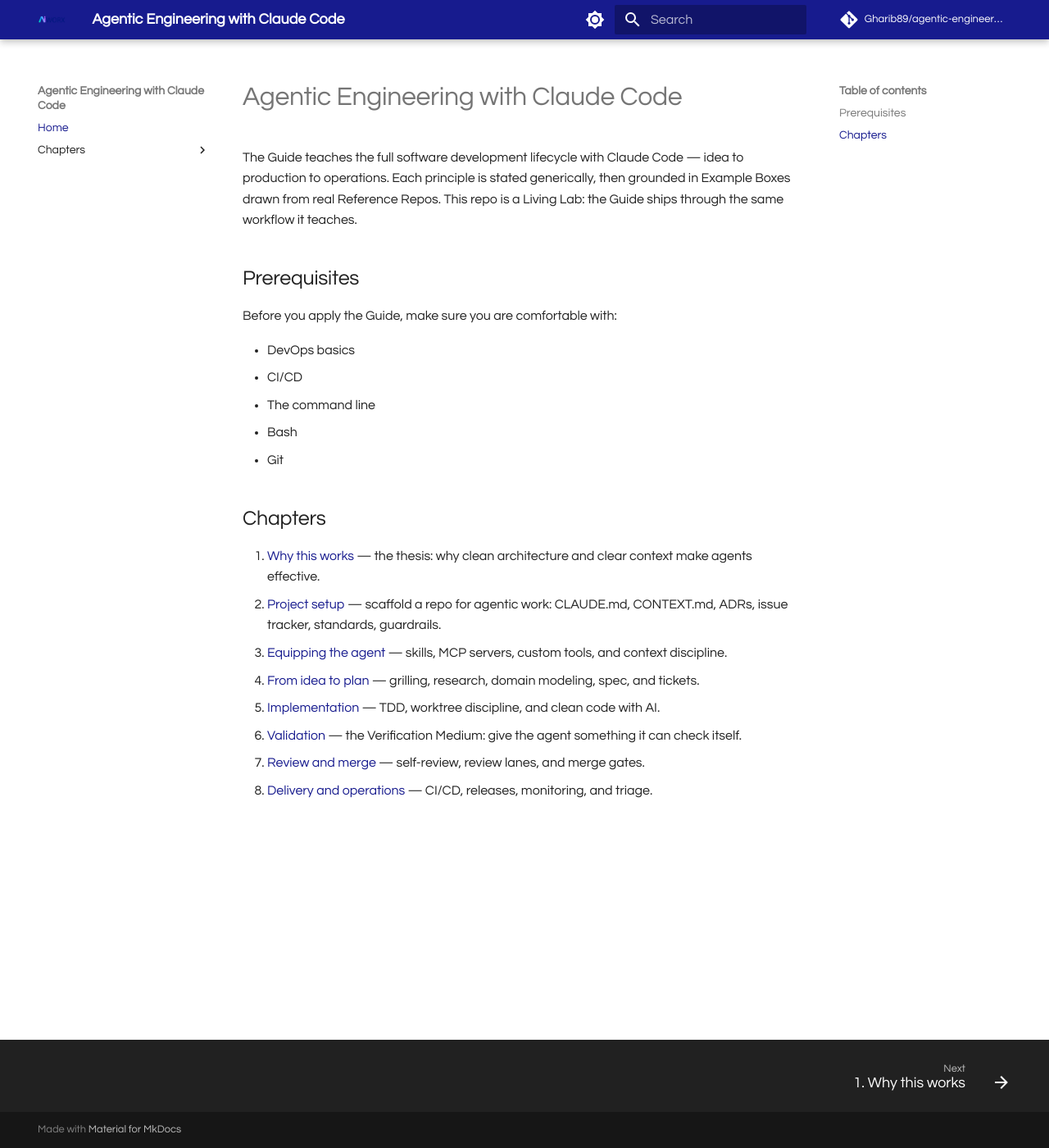
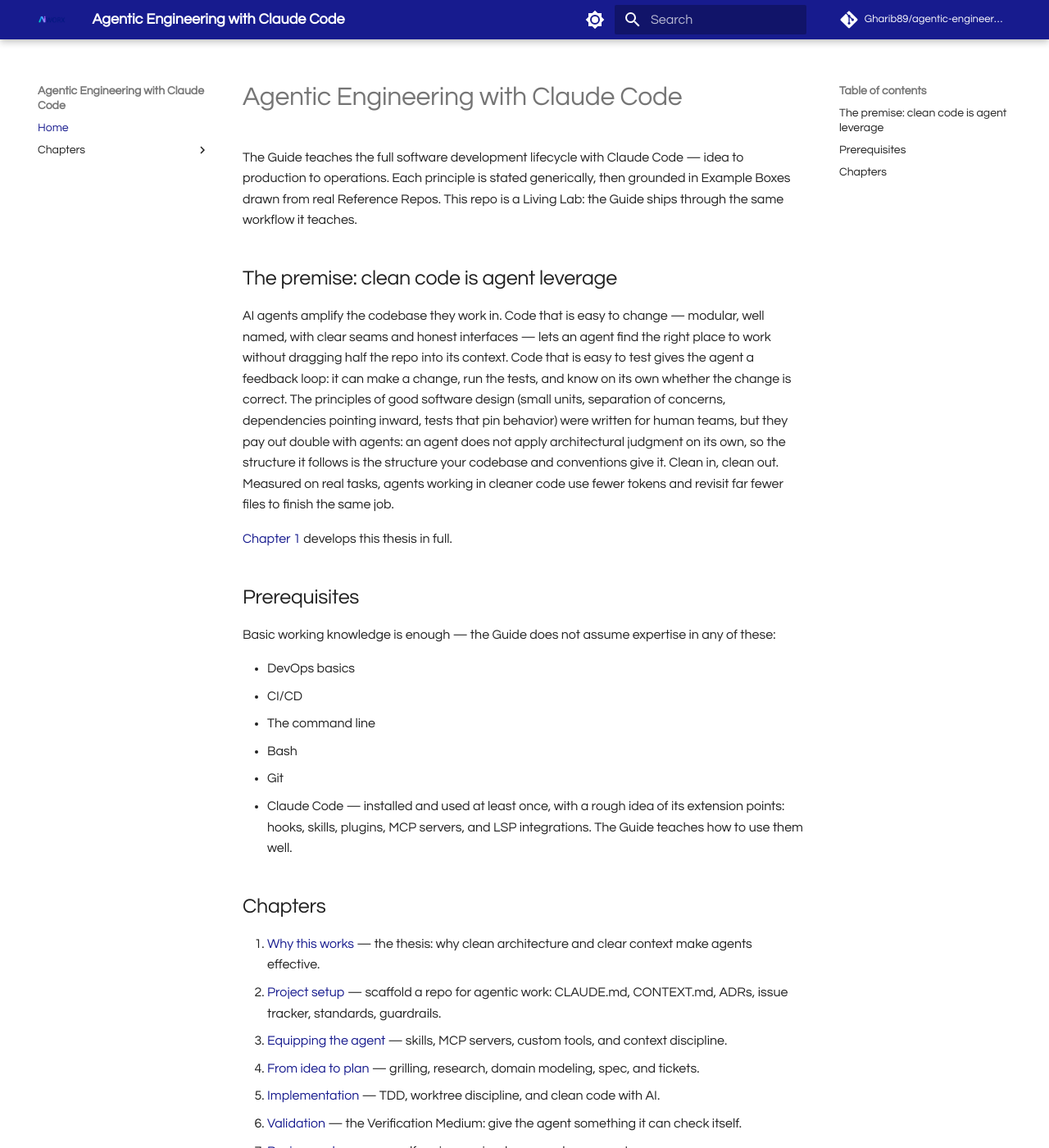
Before and after one commit to Gharib89/agentic-engineering-with-claude, an MkDocs documentation site: the page built from docs/index.md, in a window 1280 px wide and 1400 px high. Shown: the whole window at 82% size. Built offline with MkDocs 1.6.1 and Material for MkDocs 9.7.7, drawn with Linux system fonts in a browser that asks for light colours; comment, search, counter and statistics services are not loaded.

Commit message:
docs: refine prerequisites and add clean-code premise to index (#16)
Prerequisites now state that basic knowledge is enough and add Claude
Code familiarity (hooks, skills, plugins, MCP servers, LSPs). New
premise section explains why easy-to-change, easy-to-test code makes
agents effective, linking to Chapter 1.


Claude-Session: https://claude.ai/code/session_01MBtsoWjDHVepQNm7VN9fGV

Co-authored-by: Claude Fable 5 <noreply@anthropic.com>

```diff
--- a/docs/index.md
+++ b/docs/index.md
@@ -2,15 +2,22 @@
 
 The Guide teaches the full software development lifecycle with Claude Code — idea to production to operations. Each principle is stated generically, then grounded in Example Boxes drawn from real Reference Repos. This repo is a Living Lab: the Guide ships through the same workflow it teaches.
 
+## The premise: clean code is agent leverage
+
+AI agents amplify the codebase they work in. Code that is easy to change — modular, well named, with clear seams and honest interfaces — lets an agent find the right place to work without dragging half the repo into its context. Code that is easy to test gives the agent a feedback loop: it can make a change, run the tests, and know on its own whether the change is correct. The principles of good software design (small units, separation of concerns, dependencies pointing inward, tests that pin behavior) were written for human teams, but they pay out double with agents: an agent does not apply architectural judgment on its own, so the structure it follows is the structure your codebase and conventions give it. Clean in, clean out. Measured on real tasks, agents working in cleaner code use fewer tokens and revisit far fewer files to finish the same job.
+
+[Chapter 1](chapters/01-why-this-works.md) develops this thesis in full.
+
 ## Prerequisites
 
-Before you apply the Guide, make sure you are comfortable with:
+Basic working knowledge is enough — the Guide does not assume expertise in any of these:
 
 - DevOps basics
 - CI/CD
 - The command line
 - Bash
 - Git
+- Claude Code — installed and used at least once, with a rough idea of its extension points: hooks, skills, plugins, MCP servers, and LSP integrations. The Guide teaches how to use them well.
 
 ## Chapters
 
```
